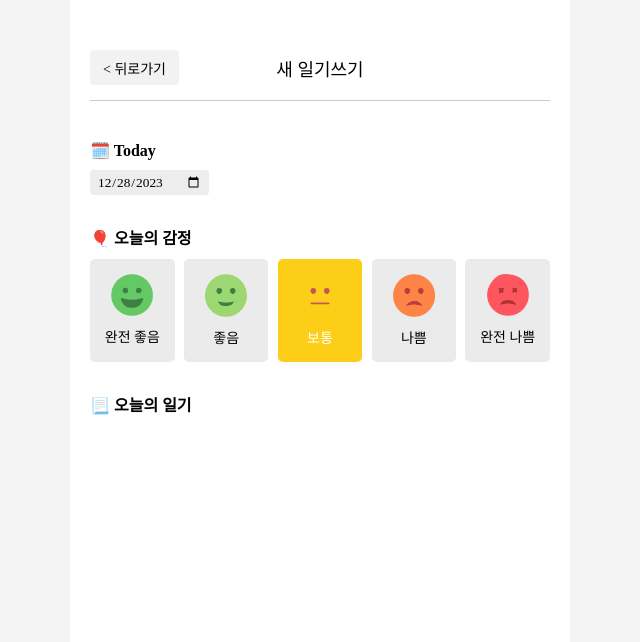
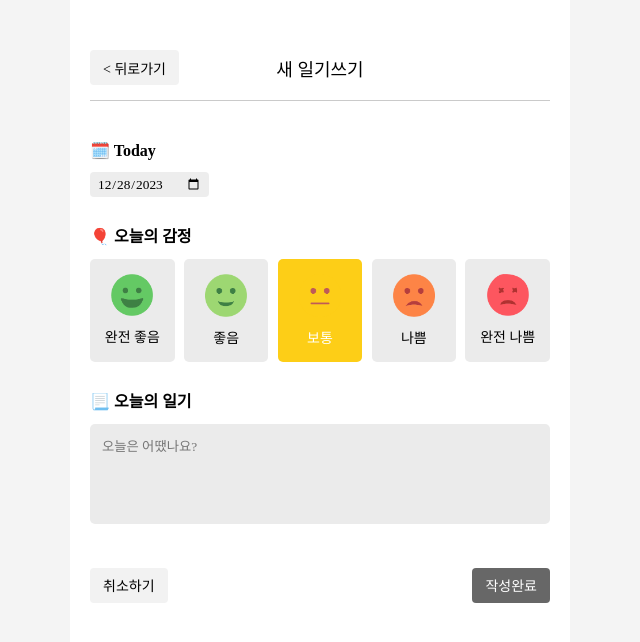
Before and after one commit to pearlworld/emotion-diary, a React (Create React App) app: page /new in a window 1280 px wide. Shown: the top 642 px of the page, without its empty margins (320-960 px from the left). Built offline with nearby package versions, Linux system fonts and the light colour scheme; a web font is replaced by a local one.

Commit message:
240105 작성페이지 기능 수정

```diff
--- a/src/App.js
+++ b/src/App.js
@@ -68,17 +68,19 @@ const dummyData = [
 ]
 
 function App() {
-  // const env = process.env;
-  // env.PUBLIC_URL = env.PUBLIC_URL || "";
   const [data, dispatch] = useReducer(reducer, dummyData);
 
   const dataId = useRef(0);
-
   // CREATE
-  const onCreate = (author, content, emotion) => {
+  const onCreate = (date, content, emotion) => {
     dispatch({
       type: "CREATE",
-      data: { author, content, emotion, id: dataId.current }
+      data: {
+        id: dataId.current,
+        date: new Date(date).getTime(),
+        content,
+        emotion
+      }
     });
     dataId.current += 1;
   };
@@ -92,7 +94,7 @@ function App() {
   };
 
   // EDIT
-  // const onEdit = (targetId, newContent) => {
+  // const onEdit = (targetId, date, content, emotion) => {
   //   dispatch({
   //     type: "EDIT",
   //     data: {
--- a/src/components/DiaryEditor.js
+++ b/src/components/DiaryEditor.js
@@ -1,5 +1,6 @@
-import React, { useState } from 'react'
+import React, { useContext, useRef, useState } from 'react'
 import { useNavigate } from 'react-router-dom'
+import { DiaryDispatchContext } from '../App'
 import MyButton from './MyButton'
 import MyHeader from './MyHeader'
 import EmotionItem from './EmotionItem';
@@ -40,13 +41,28 @@ const getStringDate = (date) => {
 }
 
 const DiaryEditor = () => {
-  const navigate = useNavigate();
 
+  const contentRef = useRef();
+  const [content, setContent] = useState("");
   const [emotion, setEmotion] = useState(3);
   const [date, setDate] = useState(getStringDate(new Date()));
 
+  const { onCreate } = useContext(DiaryDispatchContext);
+
   const handleClickEmotion = (emotion) => {
     setEmotion(emotion);
+  }
+  const navigate = useNavigate();
+
+  const handleSubmit = () => {
+    if (content.length < 1) {
+      contentRef.current.focus();
+      return;
+    } else {
+      alert("작성이 완료되었습니다.");
+    }
+    onCreate(date, content, emotion);
+    navigate("/", { replace: true });
   }
 
   return (
@@ -82,7 +98,22 @@ const DiaryEditor = () => {
         </div>
         <div className='form_row'>
           <h4 className='form_title'>📃 오늘의 일기</h4>
+          <div className='form_content'>
+            <textarea
+              placeholder='오늘은 어땠나요?'
+              ref={contentRef}
+              value={content}
+              onChange={(e) => setContent(e.target.value)}
+            />
+          </div>
         </div>
+      </div>
+      <div className='form_foot'>
+        <MyButton text={"취소하기"} onClick={() => navigate(-1)} />
+        <MyButton
+          text={"작성완료"}
+          type={"positive"}
+          onClick={handleSubmit} />
       </div>
     </div>
   )
--- a/src/components/DiaryList.js
+++ b/src/components/DiaryList.js
@@ -81,7 +81,7 @@ const DiaryList = ({ diaryList }) => {
           />
         </div>
         <div className='right_col'>
-          <MyButton type={'positive'} text={'새 일기 쓰기'} onclick={() => navigate("/new")} />
+          <MyButton type={'positive'} text={"새 일기 쓰기"} onclick={() => navigate("/new")} />
         </div>
       </div>
       <div className='list_body'>
--- a/src/css/style.css
+++ b/src/css/style.css
@@ -337,7 +337,10 @@ button {
   margin-top: 40px;
 }
 .form_row {
-  margin-top: 30px;
+  margin-bottom: 26px;
+}
+.form_row:last-child {
+  margin-bottom: 0;
 }
 .form_row .form_date {
   display: flex;
@@ -348,7 +351,7 @@ button {
   border-radius: 4px;
 }
 .form_title {
-  margin-bottom: 10px;
+  margin-bottom: 12px;
 }
 
 /* 감정 상태 */
@@ -396,3 +399,19 @@ button {
   background-color: #fd565f;
   color: #fff;
 }
+
+.form_content textarea {
+  width: 100%;
+  height: 100px;
+  padding: 12px;
+  background-color: #ebebeb;
+  border-radius: 5px;
+  resize: none;
+  box-sizing: border-box;
+}
+.form_foot {
+  display: flex;
+  align-items: center;
+  justify-content: space-between;
+  margin-top: 40px;
+}
```
